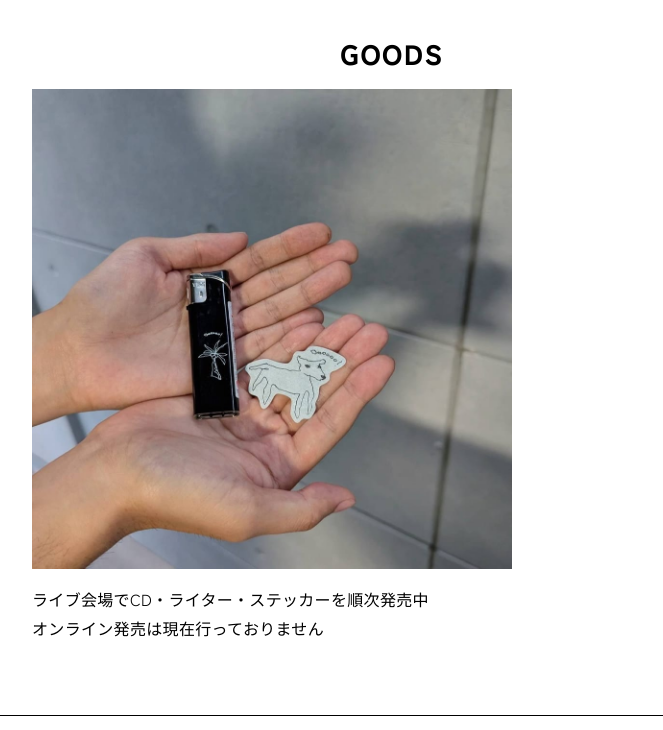
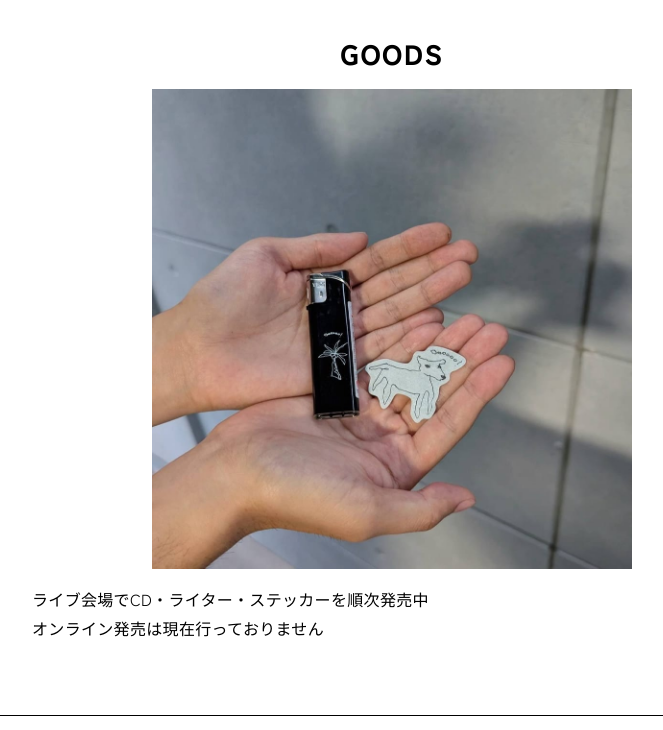
Before and after one commit to ootheband/ootheband.github.io, a plain HTML site: page index.html in a window 1280 px wide. Shown: the part 2267-2997 px from the top of the page, without its empty margins (248-911 px from the left). Drawn offline with Linux system fonts and the light colour scheme.

Commit message:
Add files via upload

```diff
--- a/css/style.css
+++ b/css/style.css
@@ -295,7 +295,7 @@ article.entry:first-of-type { border-top: 1px dashed var(--line); scroll-margin-
 .live-images img { display: block; width: 100%; max-width: 480px; height: auto; }
 
 /* ホームのGOODS欄の写真（v28） */
-.goods-photo { display: block; width: 100%; max-width: 480px; height: auto; margin: 0 0 16px; }   /* 見出しのすぐ下、説明文との間を空ける（v29） */
+.goods-photo { display: block; width: 100%; max-width: 480px; height: auto; margin: 0 auto 16px; }   /* 見出しのすぐ下、説明文との間を空ける（v29）。左右の余白を自動にして中央に置く（v33） */
 
 /* DISCの詳細（ジャケット＋情報を横並び、スマホでは縦並び） */
 .disc-entry { display: grid; grid-template-columns: 1fr; gap: 16px; }
```
